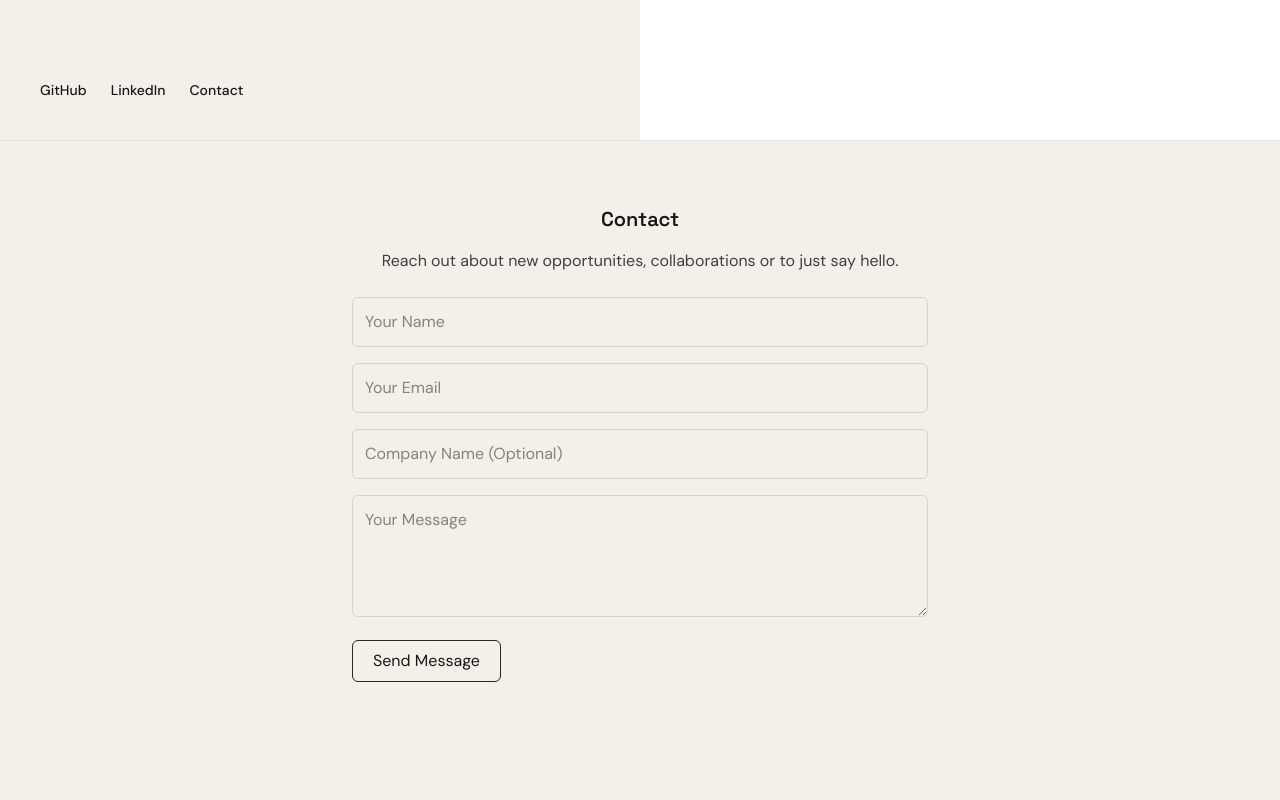
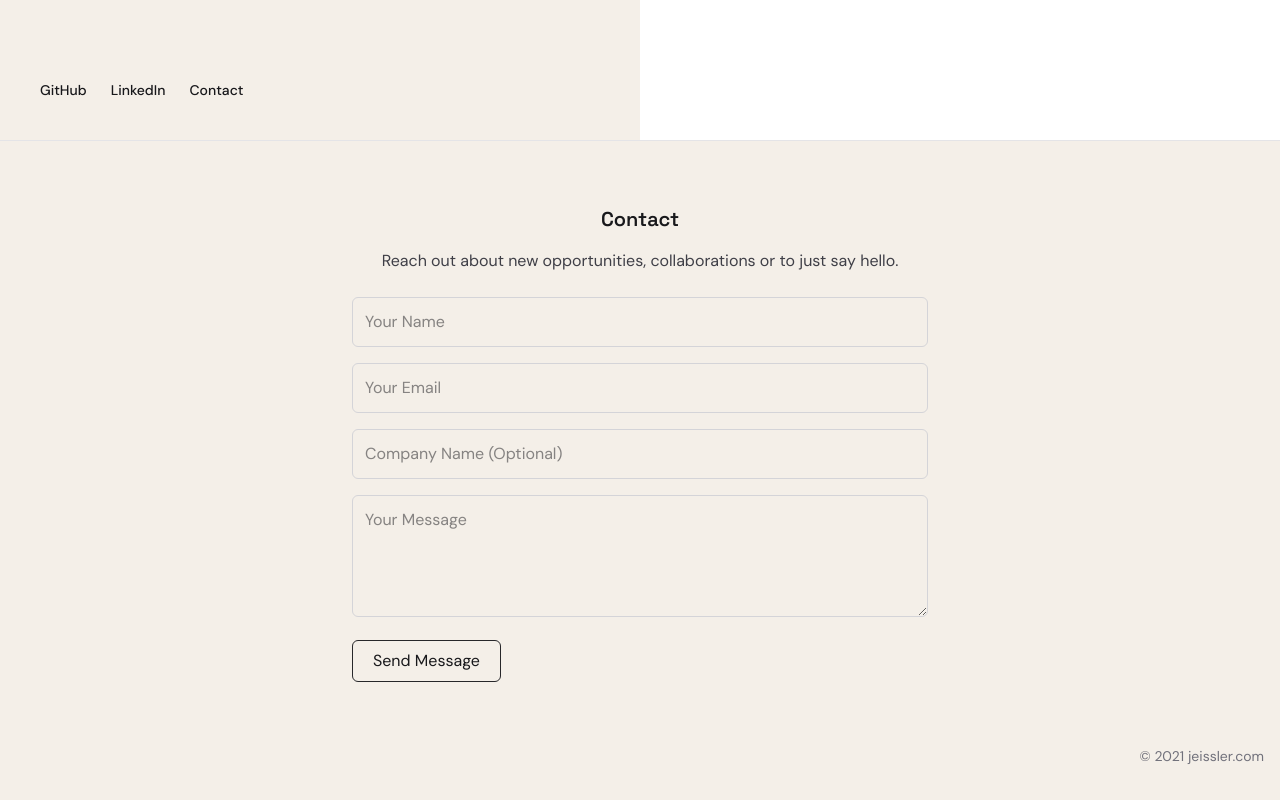
Before and after one commit to jeissler/jeissler.com, a Vue app: page /contact in a window 1280 px wide. Shown: the part 660-1460 px from the top of the page. Built offline with nearby package versions, Linux system fonts and the light colour scheme.

Commit message:
Add footer with current year to App.vue and wrap Contact component in a styled div

```diff
--- a/src/App.vue
+++ b/src/App.vue
@@ -5,11 +5,18 @@
 		<Intro />
 		<About />
 	</div>
-	<Contact />
+	<div class="bg-brand border-t border-zinc-200 min-h-screen">
+		<Contact />
+		<footer class="text-sm text-right pb-2 pr-4 text-zinc-500">
+			© {{ currentYear }} jeissler.com
+		</footer>
+	</div>
 </template>
 
 <script setup>
 import Intro from './components/Intro.vue'
 import About from './components/About.vue'
 import Contact from './components/Contact.vue'
+
+const currentYear = new Date().getFullYear()
 </script>
--- a/src/components/Contact.vue
+++ b/src/components/Contact.vue
@@ -1,7 +1,7 @@
 <template>
 	<section
 		id="contact"
-		class="bg-brand px-6 py-16 border-t border-zinc-200 min-h-screen"
+		class="px-6 py-16"
 	>
 		<div class="max-w-xl mx-auto text-center">
 			<template v-if="!submitted">
```
